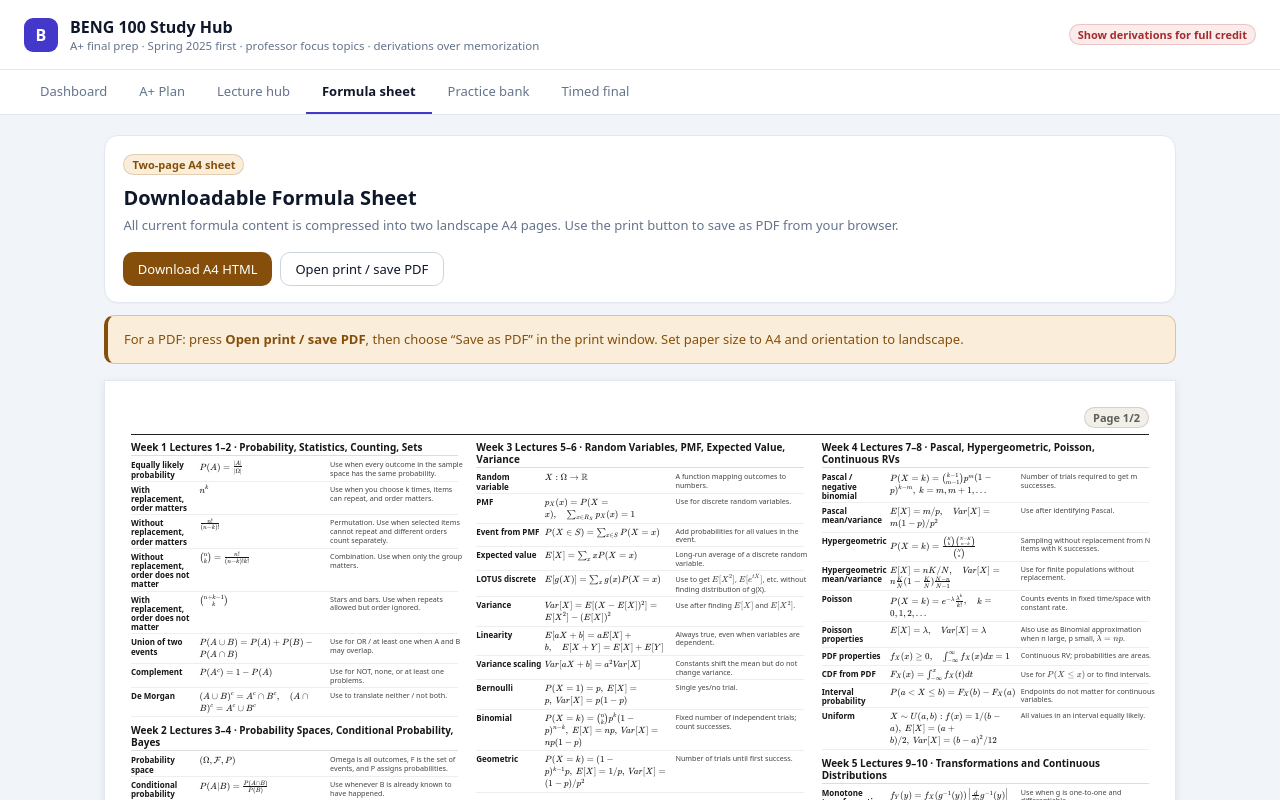
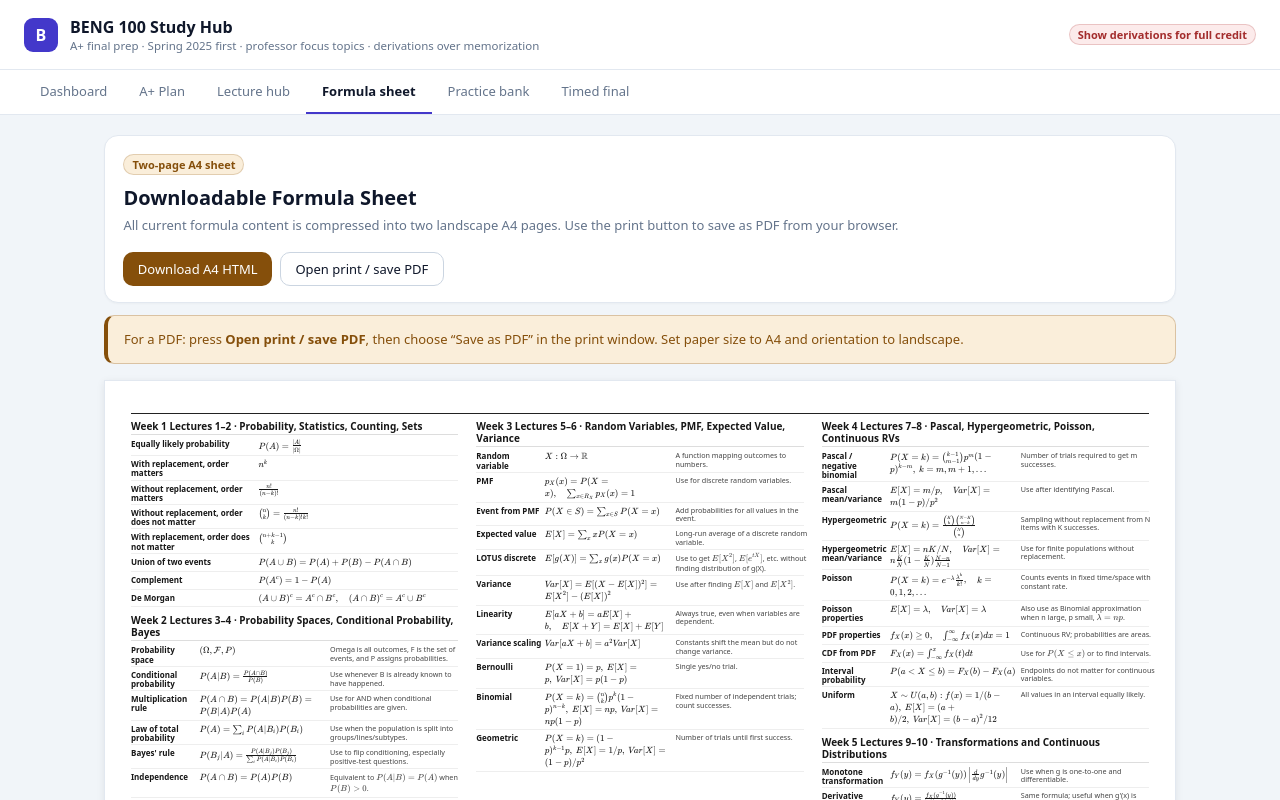
Before and after one commit to aku1108/Beng100-final-study-hub, a React (Vite) app in the folder beng100-vercel-app/: page / in a window 1280 px wide. Both pictures are taken after a click on the button "Build cheat sheet". Shown: the top 800 px of the page. Built offline with nearby package versions, Linux system fonts and the light colour scheme.

Commit message:
Simplify A4 formula sheet labels

```diff
--- a/beng100-vercel-app/src/App.jsx
+++ b/beng100-vercel-app/src/App.jsx
@@ -1928,18 +1928,15 @@ function compactFormulaText(str="") {
 }
 function renderFormulaSheetHtml() {
   const renderRows = sheet => sheet.formulas.map(([name, formula, use]) => `
-    <div class="formula-row">
+    <div class="formula-row ${weekFromSheetLabel(sheet.label) === "Week 1" ? "week-one-row" : ""}">
       <div class="formula-name">${escapeHtml(name)}</div>
       <div class="formula-math">${escapeHtml(compactFormulaText(formula))}</div>
-      <div class="formula-use">${escapeHtml(use)}</div>
+      ${weekFromSheetLabel(sheet.label) === "Week 1" ? "" : `<div class="formula-use">${escapeHtml(use)}</div>`}
     </div>
   `).join("");
   const pages = FORMULA_SHEET_PAGES.map((page, pageIndex) => `
     <section class="page">
-      <header>
-        <div></div>
-        <div class="page-number">Page ${pageIndex + 1}/2</div>
-      </header>
+      <header></header>
       <main>
         ${formulasForPage(page).map(sheet => `
           <section class="week-block">
@@ -1971,6 +1968,7 @@ function renderFormulaSheetHtml() {
     .week-block { break-inside: avoid; margin-bottom: 2.5px; }
     .formula-grid { display: grid; gap: 1.5px; }
     .formula-row { display: grid; grid-template-columns: 20% 39% 41%; gap: 2px; align-items: start; border-bottom: .4px solid #ececec; padding-bottom: 1px; }
+    .formula-row.week-one-row { grid-template-columns: 38% 62%; }
     .formula-name { font-size: 6.7px; font-weight: 700; line-height: 1.15; }
     .formula-math { font-size: 6.4px; line-height: 1.12; overflow-wrap: anywhere; }
     .formula-use { font-size: 6.25px; color: #444; line-height: 1.18; }
@@ -2022,19 +2020,19 @@ function openPrintableFormulaSheet() {
 }
 function FormulaA4Page({ page, index }) {
   return <div style={{ background:"#fff", color:"#171717", border:"1px solid var(--color-border-tertiary)", boxShadow:"0 2px 8px #00000014", width:"100%", maxWidth:"1123px", minHeight:"794px", margin:"0 auto 18px", padding:"26px", overflow:"hidden" }}>
-    <div style={{ display:"flex", justifyContent:"space-between", gap:"10px", alignItems:"flex-start", borderBottom:"1px solid #222", paddingBottom:"6px", marginBottom:"6px" }}>
-      <div></div>
-      <Pill color={C.gray} bg={C.grayBg}>Page {index + 1}/2</Pill>
-    </div>
+    <div style={{ borderBottom:"1px solid #222", paddingBottom:"6px", marginBottom:"6px" }} />
     <div style={{ columnCount:3, columnGap:"18px" }}>
       {formulasForPage(page).map(sheet=><section key={sheet.label} style={{ breakInside:"avoid", marginBottom:"7px" }}>
         <h3 style={{ margin:"0 0 4px", fontSize:"10px", lineHeight:1.2, borderBottom:"0.5px solid #ddd", paddingBottom:"2px" }}>{sheet.label} · {sheet.title}</h3>
         <div style={{ display:"grid", gap:"3px" }}>
-          {sheet.formulas.map(([name, formula, use])=><div key={`${sheet.label}-${name}`} style={{ display:"grid", gridTemplateColumns:"20% 39% 41%", gap:"3px", borderBottom:"0.5px solid #eee", paddingBottom:"2px", alignItems:"start" }}>
+          {sheet.formulas.map(([name, formula, use])=>{
+            const isWeekOne = weekFromSheetLabel(sheet.label) === "Week 1";
+            return <div key={`${sheet.label}-${name}`} style={{ display:"grid", gridTemplateColumns:isWeekOne?"38% 62%":"20% 39% 41%", gap:"3px", borderBottom:"0.5px solid #eee", paddingBottom:"2px", alignItems:"start" }}>
             <div style={{ fontSize:"8px", fontWeight:800, lineHeight:1.15 }}>{name}</div>
             <div style={{ fontSize:"7.5px", lineHeight:1.2, overflowWrap:"anywhere" }}><MathBlock text={compactFormulaText(formula)}/></div>
-            <div style={{ fontSize:"7.2px", color:"#444", lineHeight:1.22 }}><MathBlock text={use}/></div>
-          </div>)}
+            {!isWeekOne && <div style={{ fontSize:"7.2px", color:"#444", lineHeight:1.22 }}><MathBlock text={use}/></div>}
+          </div>;
+          })}
         </div>
       </section>)}
     </div>
```
